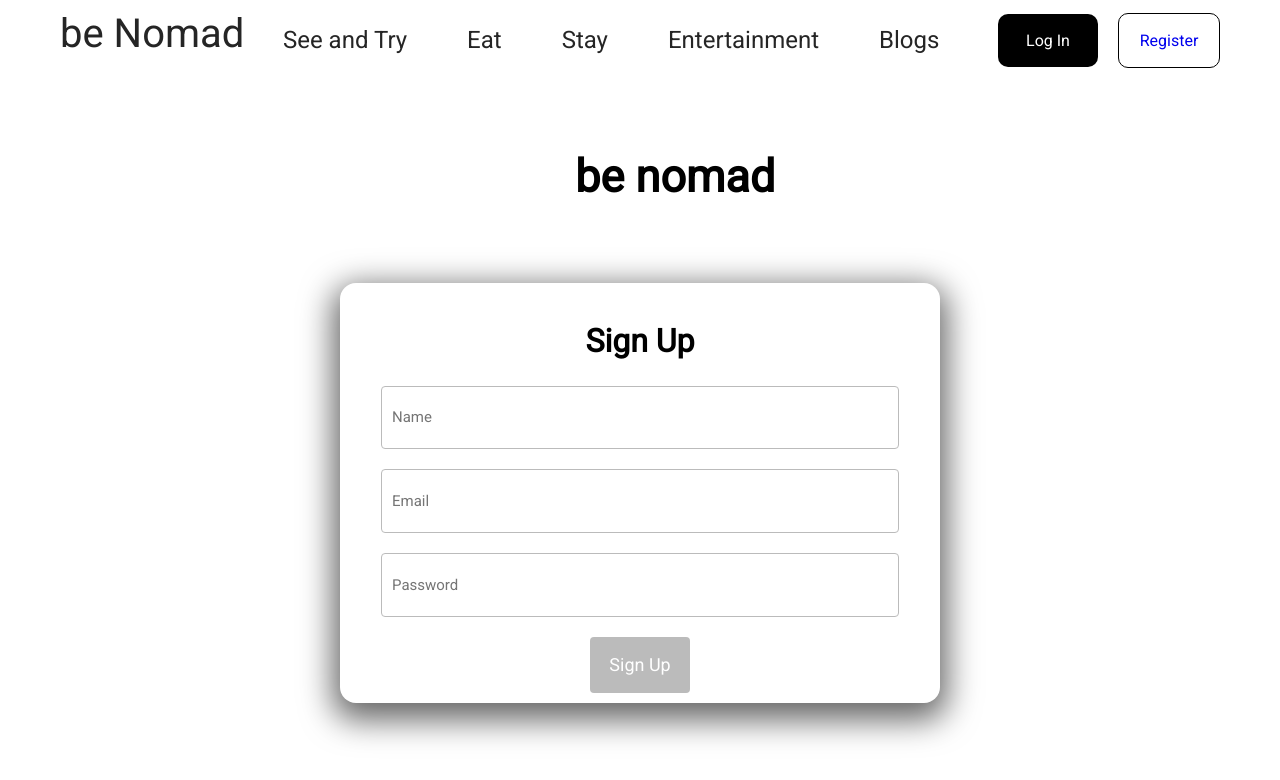
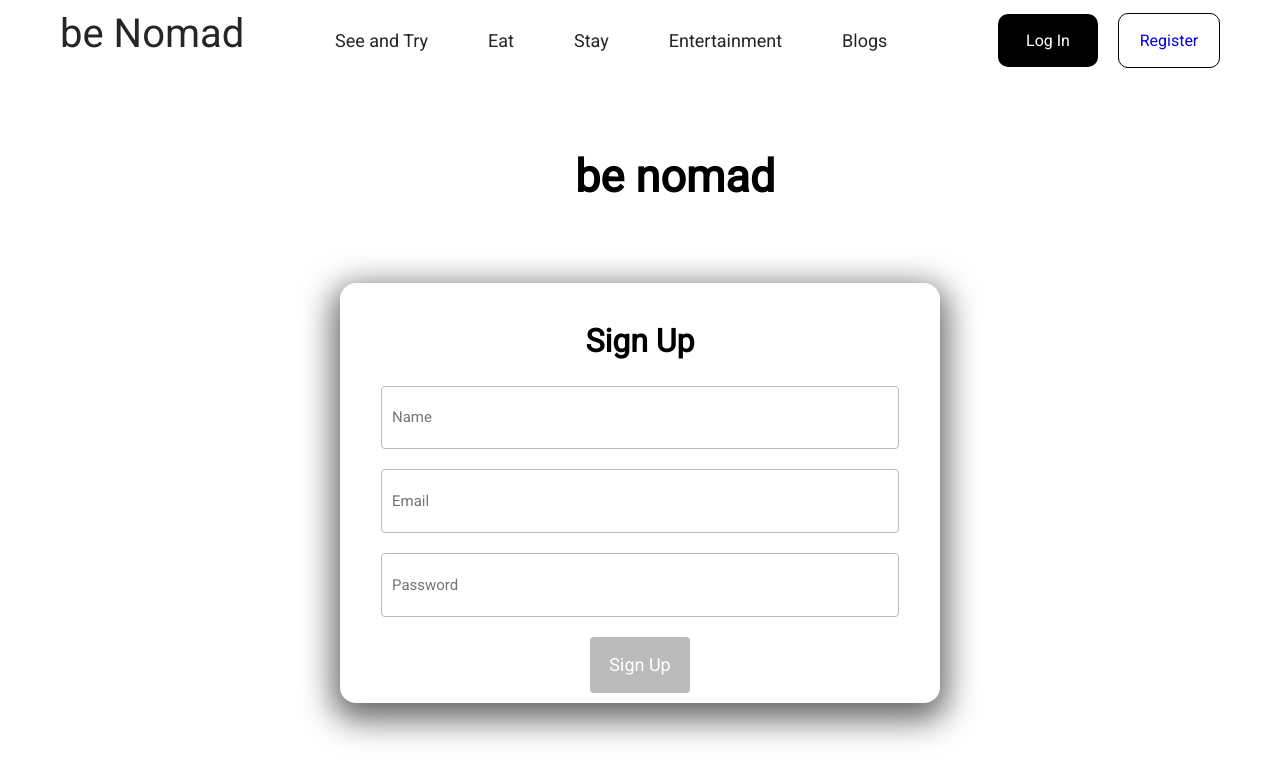
Before and after one commit to TravelKyrgyzstan2022/TravelFront, a React (Create React App) app: page /reg in a window 1280 px wide. Shown: the top 780 px of the page. Built offline with nearby package versions, Linux system fonts and the light colour scheme.

Commit message:
admin panel

```diff
--- a/src/components/Navbar/Navbar.module.css
+++ b/src/components/Navbar/Navbar.module.css
@@ -40,7 +40,7 @@
 .item{
     display: flex;
     padding: 0 30px;
-    font-size: 24px;
+    font-size: 18px;
     color: #252525;
 
 
--- a/src/pages/AdminPage/AdminPage.jsx
+++ b/src/pages/AdminPage/AdminPage.jsx
@@ -1,5 +1,4 @@
 import React from "react";
-import admin from "./AdminPage.module.css";
 import SideBar from "../../components/SideBar";
 
 const AdminPage = () => {
--- a/src/pages/HomePage/HomePage.jsx
+++ b/src/pages/HomePage/HomePage.jsx
@@ -4,7 +4,6 @@ import image from "../../img/image.svg";
 import image1 from "../../img/image1.svg";
 import intro from "../../video/video.mp4";
 import Content from "../../components/Cont/Content";
-import { Link } from "react-router-dom";
 const HomePage = () => {
   return (
     <>
@@ -34,9 +33,6 @@ const HomePage = () => {
               >
                 Изучи еще
               </button>
-              <Link to="/redux">
-                <nav className={home.item}>Redux</nav>
-              </Link>
             </p>
           </div>
         </div>
--- a/src/pages/Login/LoginUser.jsx
+++ b/src/pages/Login/LoginUser.jsx
@@ -49,7 +49,7 @@ const LoginUser = () => {
               placeholder="Password"
             />
             <div className={login.cont}>
-              <Link to="/">
+              <Link to="/admin">
                 <button className={login.btn}> Log In</button>
               </Link>
               <Link to="/login2">
```
